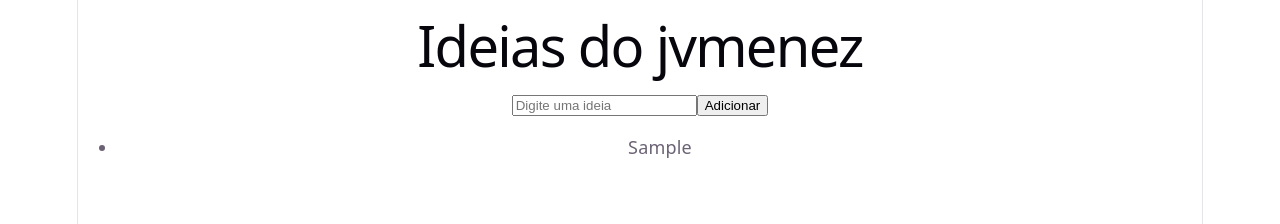
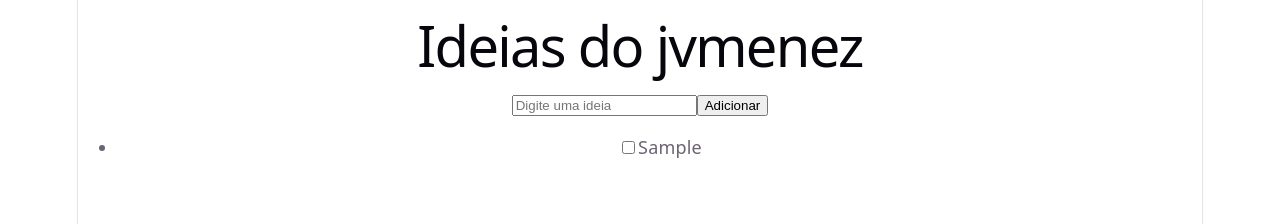
Before and after one commit to tame012hades/paineldeideia-PTAC, a React (Vite) app in the folder paineldeideias/: page / in a window 1280 px wide. Both pictures are taken after typing "Sample" into the empty fields and a click on the button "Adicionar". Shown: the top 224 px of the page. Built offline with nearby package versions, Linux system fonts and the light colour scheme.

Commit message:
RF3 - ideia concluidas

```diff
--- a/paineldeideias/src/App.jsx
+++ b/paineldeideias/src/App.jsx
@@ -14,10 +14,21 @@ function App() {
     const newIdea = {
       id: Date.now(),
       text: idea,
+      feita: false,
     };
 
     setIdeas([...ideas, newIdea]);
     setIdea("");
+  }
+
+  function marcarComoFeita(id) {
+    setIdeas(
+      ideas.map((idea) =>
+        idea.id === id
+          ? { ...idea, feita: !idea.feita }
+          : idea
+      )
+    );
   }
 
   return (
@@ -36,7 +47,17 @@ function App() {
 
       <ul>
         {ideas.map((idea) => (
-          <li key={idea.id}>{idea.text}</li>
+          <li key={idea.id}>
+            <input
+              type="checkbox"
+              checked={idea.feita}
+              onChange={() => marcarComoFeita(idea.id)}
+            />
+
+            <span className={idea.feita ? "riscado" : ""}>
+              {idea.text}
+            </span>
+          </li>
         ))}
       </ul>
     </div>
```
